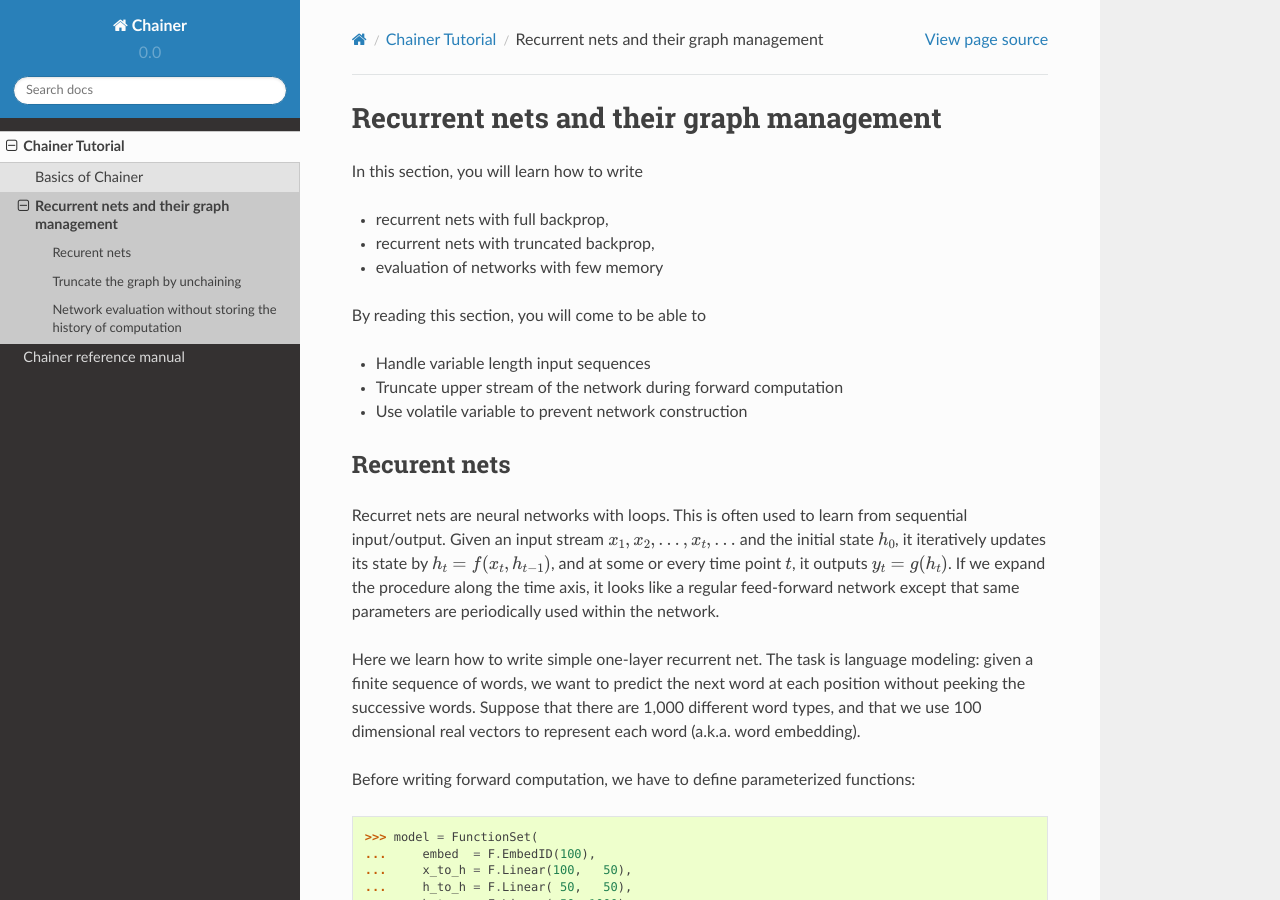
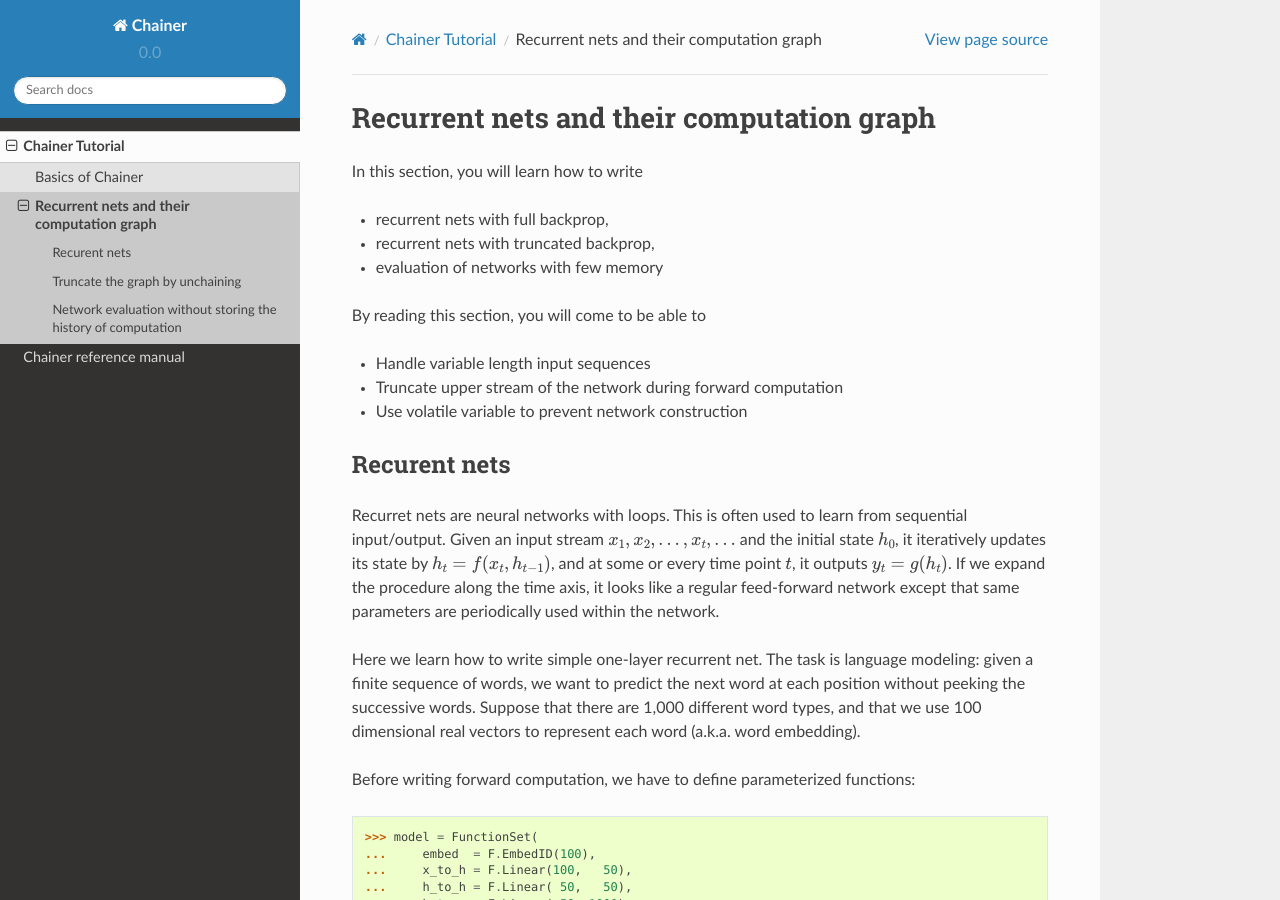
Before and after one commit to mitmul/intel-chainer, a Sphinx documentation site: the page built from docs/source/tutorial/recurrentnet.rst, in a window 1280 px wide and 900 px high. Built offline with Sphinx 7.4.7 and the Read the Docs theme 2.0.0, drawn with Linux system fonts in a browser that asks for light colours; some of the changed lines change nothing that is shown; some of the changed text lies outside the part shown.

Commit message:
Fix some expressions

```diff
--- a/docs/source/tutorial/recurrentnet.rst
+++ b/docs/source/tutorial/recurrentnet.rst
@@ -1,5 +1,5 @@
-Recurrent nets and their graph management
------------------------------------------
+Recurrent nets and their computation graph
+------------------------------------------
 
 .. currentmodule:: chainer
 
@@ -93,7 +93,7 @@
 
 How to implement truncated backprop in Chainer?
 Chainer has a smart mechanism to achieve truncation, called **backward unchaining**.
-It is implemented by :meth:`Variable.unchain_backward` method.
+It is implemented in :meth:`Variable.unchain_backward` method.
 Backward unchaining starts from the variable object, and it chops the computation history backward from the variable.
 The chopped variables are disposed automatically (if they are not referenced explicitly from any other user object).
 As a result, they are no longer a part of computation history, and does not get involved to backprop anymore.
@@ -134,7 +134,7 @@
 
 Instead, Chainer provides evaluation mode of forward computation, which does not store the history of computation.
 This is enabled by just passing ``volatile`` flag to all input variables.
-Such variables is called *volatile variables*.
+Such variables are called *volatile variables*.
 
 .. warning::
 
```
